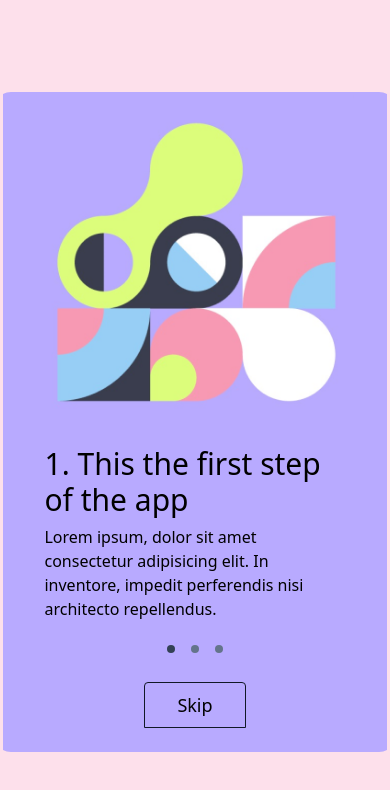
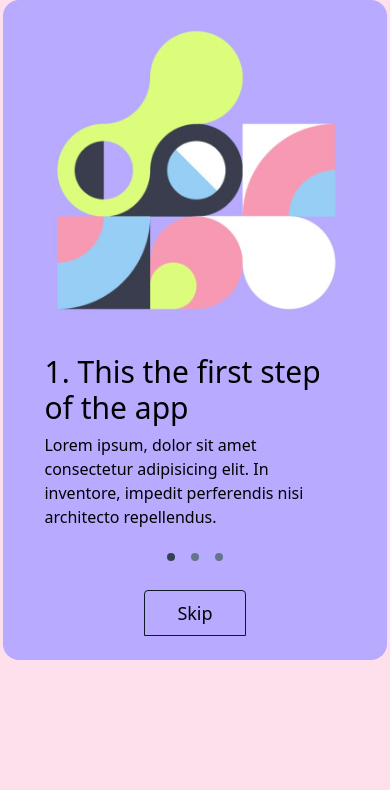
Before and after one commit to mafahmy/onboarding-screens, a React (Vite) app: page / in a window 390 px wide. Shown: the top 790 px of the page. Built offline with nearby package versions, Linux system fonts and the light colour scheme.

Commit message:
sweeping right

```diff
--- a/package.json
+++ b/package.json
@@ -5,7 +5,7 @@
   "homepage": "http://mafahmy.github.io/onboarding-screens",
   "type": "module",
   "scripts": {
-    "dev": "vite",
+    "dev": "vite --host",
     "build": "tsc && vite build",
     "lint": "eslint . --ext ts,tsx --report-unused-disable-directives --max-warnings 0",
     "preview": "vite preview",
--- a/src/components/OnboardingScreens.tsx
+++ b/src/components/OnboardingScreens.tsx
@@ -17,12 +17,18 @@ const OnboardingScreens = () => {
     setTouchDown(false);
   };
   const handleTouchMove = (e: React.TouchEvent<HTMLDivElement>) => {
+    const threshold = 5;
     if (touchDown) {
-      if (e.touches[0].clientX < startX) {
+      if (e.touches[0].clientX < startX - threshold) {
         if (onboardingScreens.length - 1 === index) {
           navigate('/home');
         }
         setIndex((prevIndex) => prevIndex + 1);
+      } else if (e.touches[0].clientX > startX + threshold) {
+        if (index === 0) {
+          return;
+        }
+        setIndex((prevIndex) => prevIndex - 1);
       }
       setTouchDown(false);
     }
@@ -42,7 +48,7 @@ const OnboardingScreens = () => {
       <div className='fixed h-screen w-screen bg-[#fbc1d7] z-10 top-0 opacity-50'></div>
       <div className='fixed top-0 right-0 left-0 z-20 flex justify-center'>
         <div
-          className='w-96 h-screen my-0 mx-auto flex justify-center items-center py-12 overflow-x-hidden'
+          className='w-96 h-screen my-0 mx-auto sm:flex sm:justify-center sm:items-center overflow-x-hidden'
           onTouchStart={handleTouchStart}
           onTouchEnd={handletouchEnd}
           onTouchMove={handleTouchMove}
```
